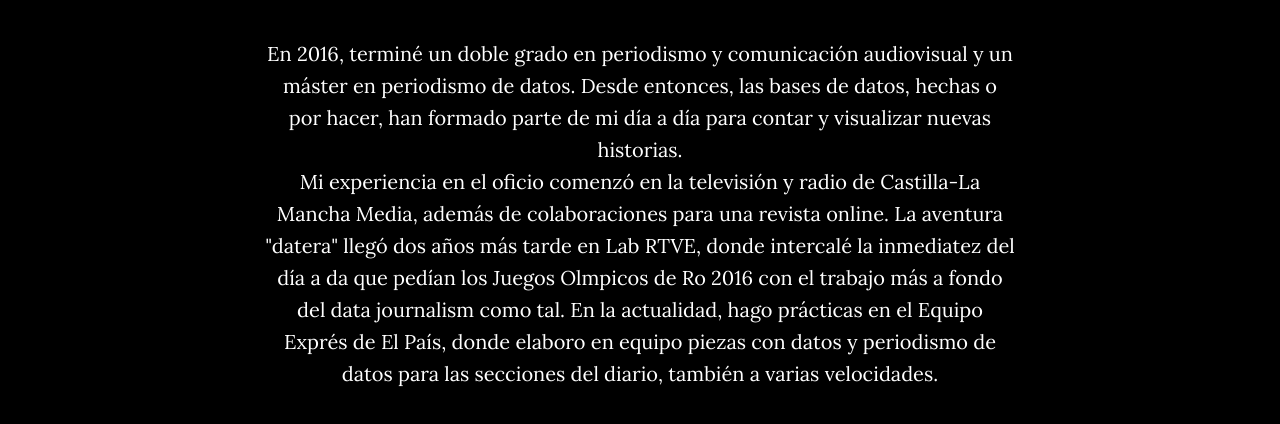
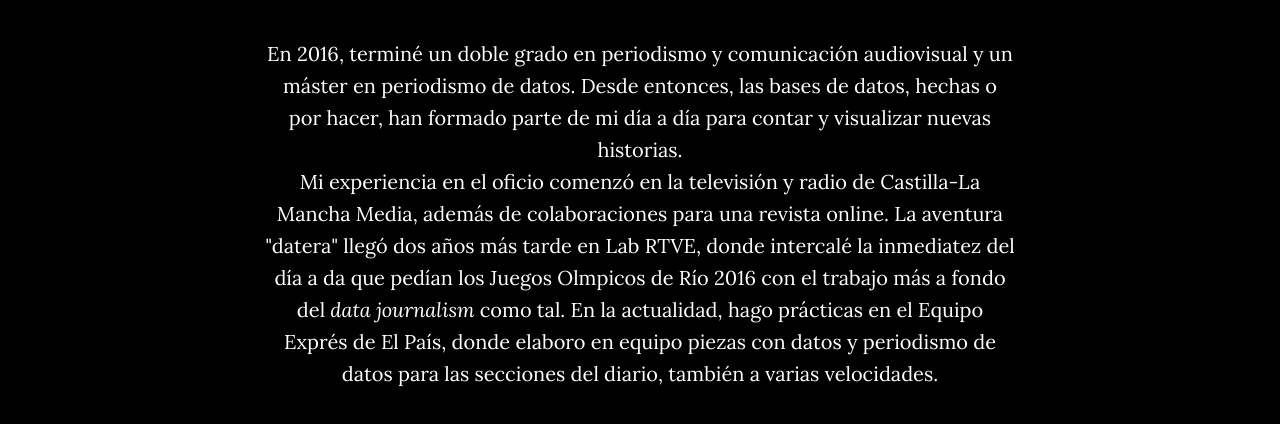
Before and after one commit to gvillar/gvillar.github.io, a website: page index.html in a window 1280 px wide. Shown: the part 1080-1504 px from the top of the page. Drawn offline with nearby package versions, Linux system fonts and the light colour scheme.

Commit message:
Update index.html

```diff
--- a/index.html
+++ b/index.html
@@ -91,7 +91,7 @@
         <div class="row">
             <div class="col-lg-8 col-lg-offset-2">
                 <h2>Sobre mí</h2>
-                <p>En 2016, terminé un doble grado en periodismo y comunicación audiovisual y un máster en periodismo de datos. Desde entonces, las bases de datos, hechas o por hacer, han formado parte de mi día a día para contar y visualizar nuevas historias.<br>Mi experiencia en el oficio comenzó en la televisión y radio de Castilla-La Mancha Media, además de colaboraciones para una revista online. La aventura "datera" llegó dos años más tarde en Lab RTVE, donde intercalé la inmediatez del día a da que pedían los Juegos Olmpicos de Ro 2016 con el trabajo más a fondo del data journalism como tal. En la actualidad, hago prácticas en el Equipo Exprés de El País, donde elaboro en equipo piezas con datos y periodismo de datos para las secciones del diario, también a varias velocidades. </p>
+                <p>En 2016, terminé un doble grado en periodismo y comunicación audiovisual y un máster en periodismo de datos. Desde entonces, las bases de datos, hechas o por hacer, han formado parte de mi día a día para contar y visualizar nuevas historias.<br>Mi experiencia en el oficio comenzó en la televisión y radio de Castilla-La Mancha Media, además de colaboraciones para una revista online. La aventura "datera" llegó dos años más tarde en Lab RTVE, donde intercalé la inmediatez del día a da que pedían los Juegos Olmpicos de Río 2016 con el trabajo más a fondo del <i>data journalism</i> como tal. En la actualidad, hago prácticas en el Equipo Exprés de El País, donde elaboro en equipo piezas con datos y periodismo de datos para las secciones del diario, también a varias velocidades. </p>
                 <a href="https://www.linkedin.com/in/guillermovillarrodriguez" target="_blank" class="btn btn-default btn-lg"><i class="fa fa-linkedin fa-fw"></i> <span class="network-name">Linkedin</span></a>
             </div>
         </div>
```
